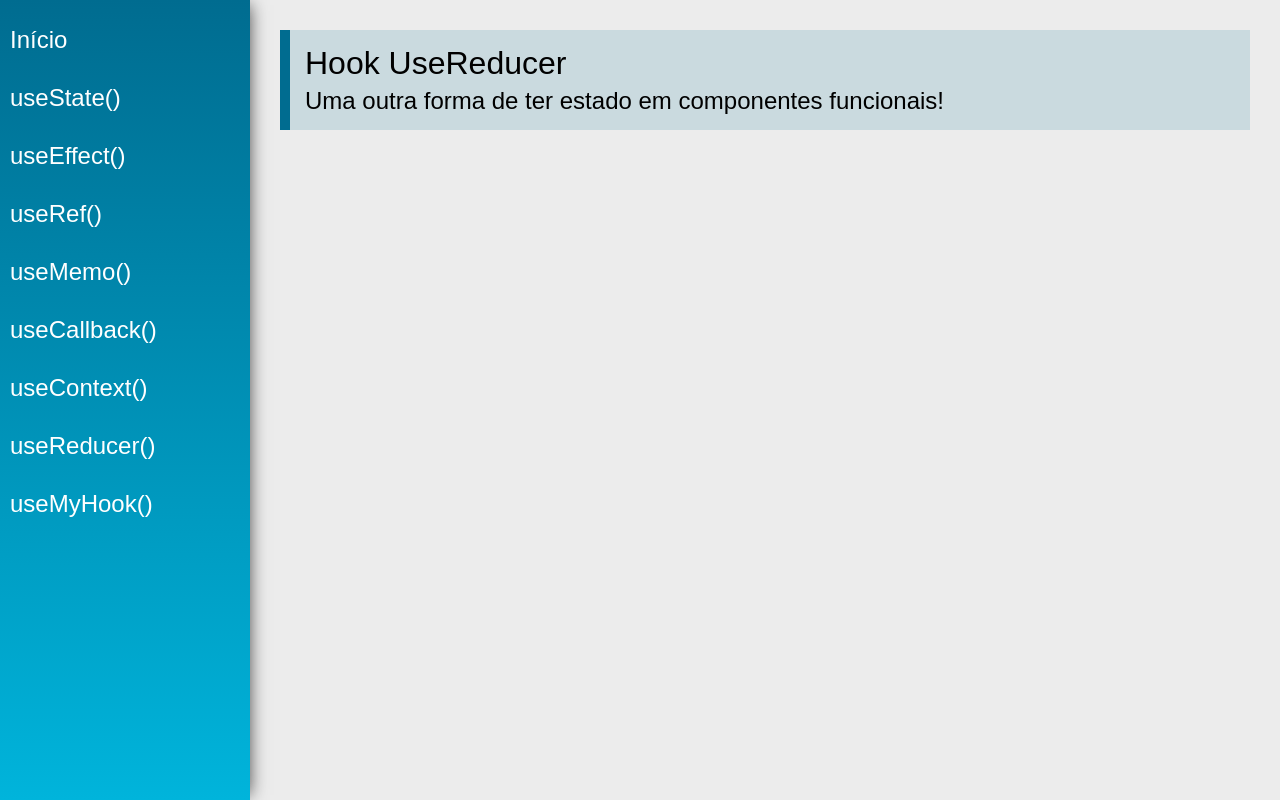
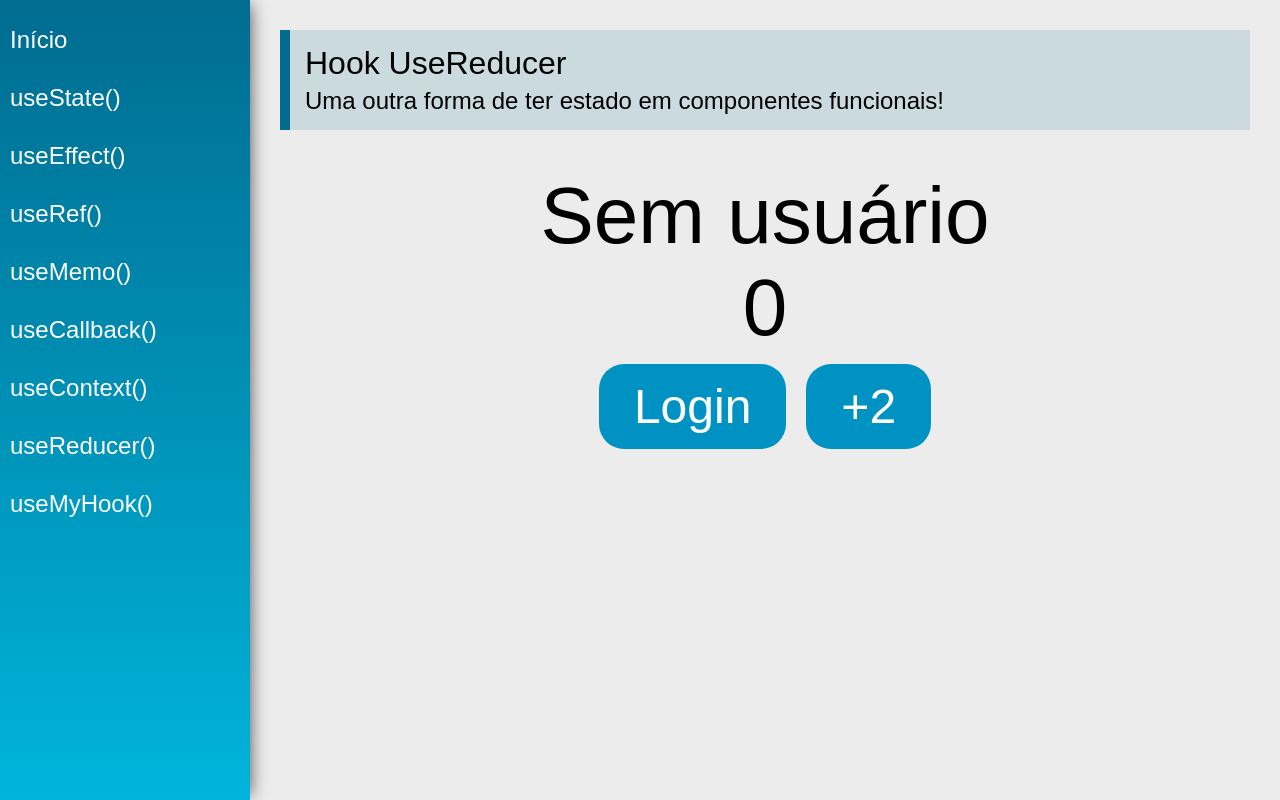
Before and after one commit to edgracional/hooks, a React (Create React App) app: page /useReducer in a window 1280 px wide. Built offline with nearby package versions, Linux system fonts and the light colour scheme.

Commit message:
74. useReducer #01

```diff
--- a/src/data/Store.jsx
+++ b/src/data/Store.jsx
@@ -12,7 +12,7 @@ const initialState = {
 /* Criar um contexto usando o estado inicial, criar um AppContext e exportar */
 export const AppContext = React.createContext(initialState)
 
-/* Criar uma constate que irá recerber um componente funcional (props)*/
+/* Criar uma constate que irá recerber um componente funcional (props) */
 const Store = props => {
     const [state, setState] = useState(initialState)
 
--- a/src/views/examples/UseContext.jsx
+++ b/src/views/examples/UseContext.jsx
@@ -1,4 +1,4 @@
-import React, { useContext, useEffect } from 'react'
+import React, { useContext } from 'react'
 import PageTitle from '../../components/layout/PageTitle'
 import SectionTitle from '../../components/layout/SectionTitle'
 
--- a/src/views/examples/UseReducer.jsx
+++ b/src/views/examples/UseReducer.jsx
@@ -1,15 +1,83 @@
-import React from 'react'
+import React, { useReducer } from 'react'
 import PageTitle from '../../components/layout/PageTitle'
 
+/* quando a aplicação carrega pela primeira vez ira carregar este estado incial -
+a partir do estado inicial você vai evoluir este estado -  evoluindo o valor do
+número, colecar o usuário logado..etc;*/
+
+/* Tem outras formas de evoluir o estado não apenas dentro de uma função */
+const initialState = {
+    /* estado inicial */
+    cart: [{}],
+    products:[{}, {}], //poderia ter uma série de atributos {}
+    user: null,
+    // foco...
+    number: 0,
+}
+/* reducer vai receber o estado atual, ou seja a ultima versão disponível a mais
+atual do estado e vai receber também uma action - uma ação, toda ação tem nome,
+tem título...*/
+function reducer(state, action){
+    /* switch que é o padrão - mais comum */
+    /* toda ação tem pelo menos o atributo titulo - action.type */
+    switch(action.type){
+        /* criar uma ação adicionar 2 */
+        case 'numberAdd2':
+            /* retornar um novo objeto que vai representa o estado (return),
+            clonar o estado atual (...state) e
+            criar um novo atributo number (number: state.number + 2) */
+            return {...state, number: state.number +2}
+        /* Vai retornar um valor default - caso você tenha passado uma ação
+        que não foi mapeada retorne o estdo atual (return) */
+
+        case 'login':
+            return { ...state, user: { name: action.payload } }
+        default:
+            return state
+    }
+}
+
 const UseReducer = (props) => {
+    /* Criando o useReduce - criar o estado e a função dispatch (disparar uma ação) - chamar o =
+    useReducer - passar a função que vai evoluir o estado (reducer)
+    e passar o esatdo inicial para useRducer*/
+    const [state, dispatch] = useReducer(reducer, initialState)
+
     return (
         <div className="UseReducer">
             <PageTitle
                 title="Hook UseReducer"
-                subtitle="Uma outra forma de ter estado em componentes funcionais!"
-            />
+                subtitle="Uma outra forma de ter estado em componentes funcionais!"/>
+
+            <div className="center">
+                {state.user ?
+                    <span className="text">{state.user.name}</span>
+                    : <span className="text">Sem usuário</span>
+                }
+
+                <span className="text">{state.number}</span>
+                <div>
+                    <button
+                        className="btn"
+                        onClick={() => dispatch({ type: 'login', payload: 'Maria' })}>Login</button>
+                    <button
+                        className="btn"
+                        onClick={() => dispatch({ type: 'numberAdd2' } )}>+2</button>
+                </div>
+            </div>
         </div>
     )
 }
 
 export default UseReducer
+
+
+
+/* colocar de forma fixa o nome
+
+case 'login':
+            return { ...state, user: { name: 'leonardo' } }
+        default:
+            return state
+
+*/
```
